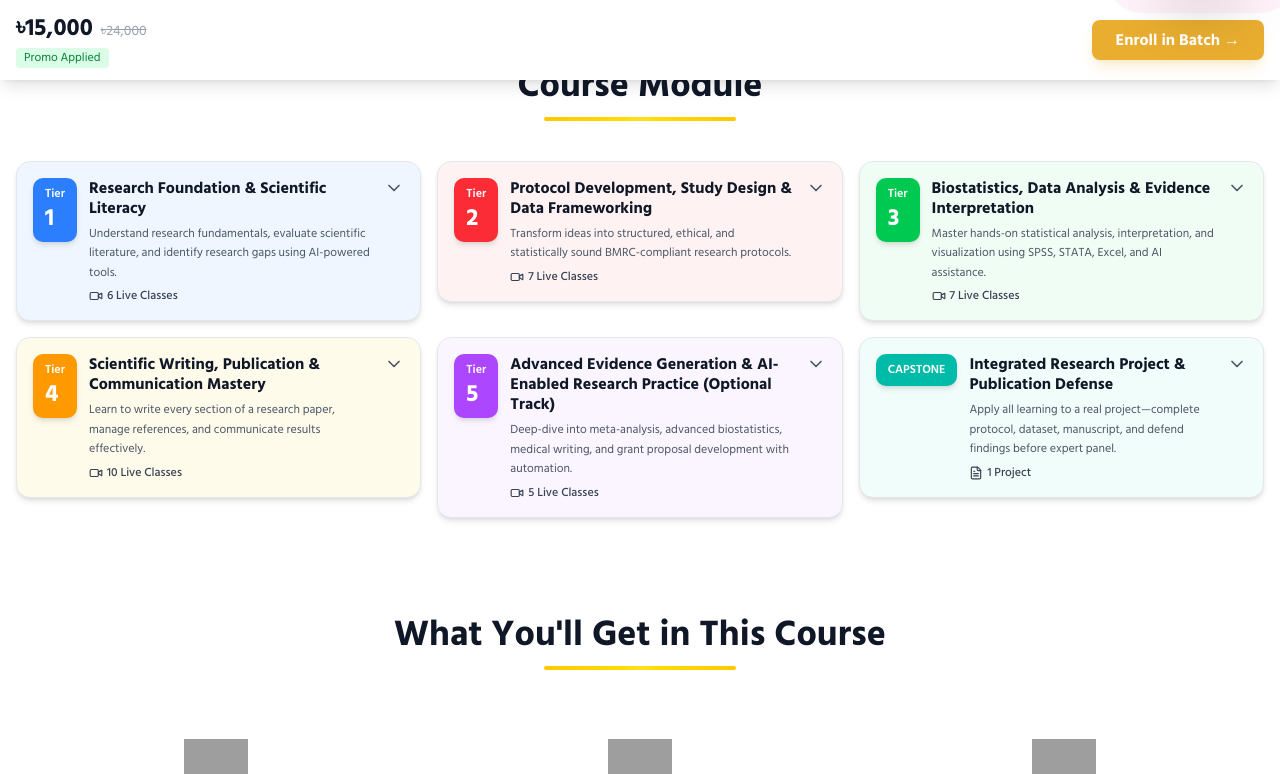
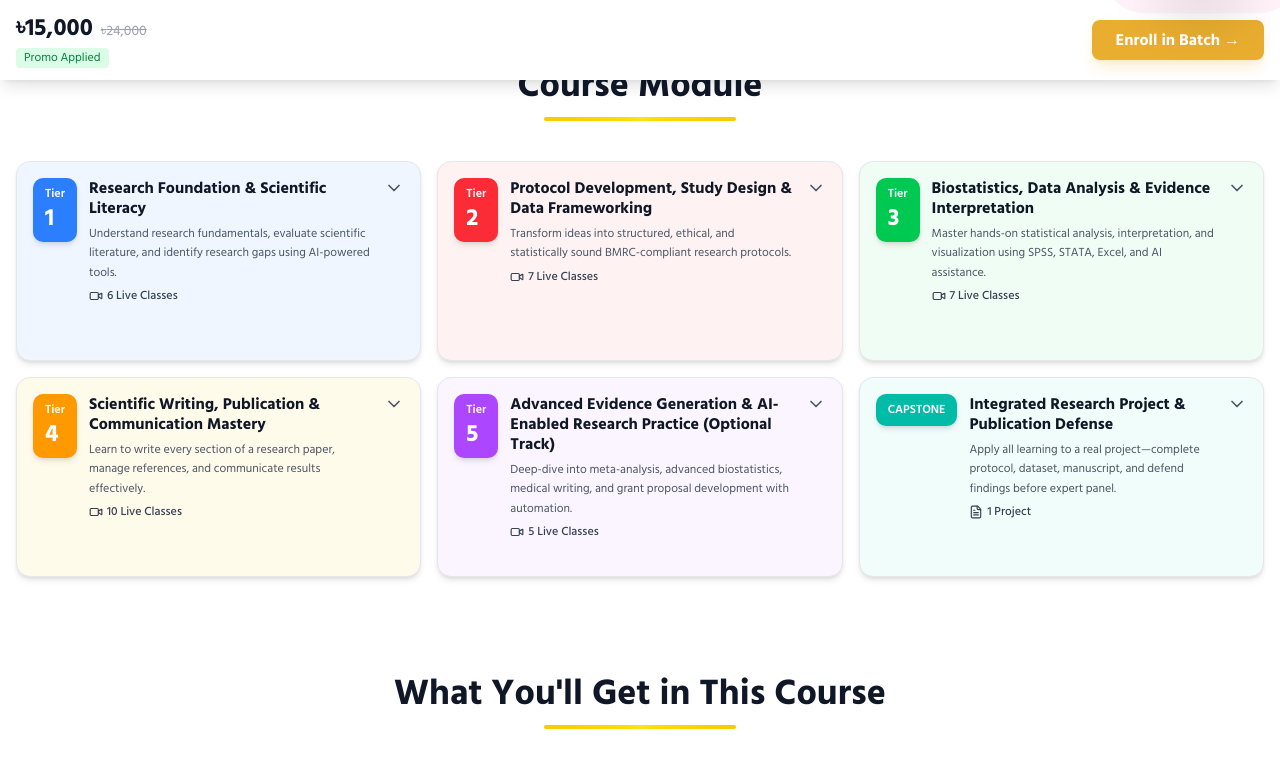
Before and after one commit to mehrabhossain1/innodemmy-frontend, a Next.js app: page /courses/innodemy-clinical-research-mastery-program in a window 1280 px wide. Shown: the part 720-1494 px from the top of the page. Built offline with nearby package versions, Linux system fonts and the light colour scheme; grey boxes are pictures that could not be loaded.

Commit message:
feat: Adjust shadow and height properties in CourseModule for improved visual consistency

```diff
--- a/app/courses/innodemy-clinical-research-mastery-program/components/CourseModule.tsx
+++ b/app/courses/innodemy-clinical-research-mastery-program/components/CourseModule.tsx
@@ -493,7 +493,7 @@ export default function CourseModule() {
         <div className="container mx-auto px-4 py-12 max-w-7xl">
             <SectionTitle title="Course Module" />
 
-            <div className="grid grid-cols-1 md:grid-cols-2 lg:grid-cols-3 gap-4 items-start">
+            <div className="grid grid-cols-1 md:grid-cols-2 lg:grid-cols-3 gap-4">
                 {modules.map((module) => (
                     <div
                         key={module.id}
@@ -501,8 +501,8 @@ export default function CourseModule() {
                             module.bgColor
                         } dark:bg-gray-800 rounded-xl border border-gray-200 dark:border-gray-700 overflow-hidden transition-all duration-300 ${
                             expandedModules.includes(module.id)
-                                ? "shadow-lg"
-                                : "shadow-md hover:shadow-lg"
+                                ? "shadow-lg h-auto"
+                                : "shadow-md hover:shadow-lg h-[200px]"
                         }`}
                     >
                         {/* Module Header */}
```
